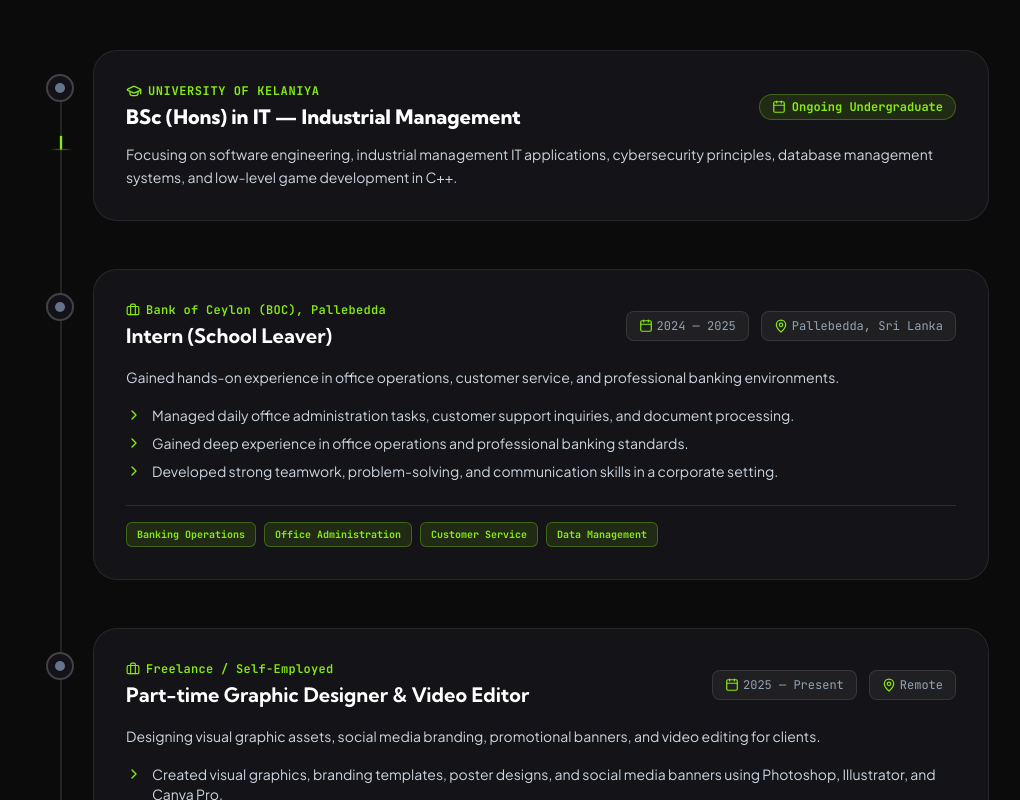
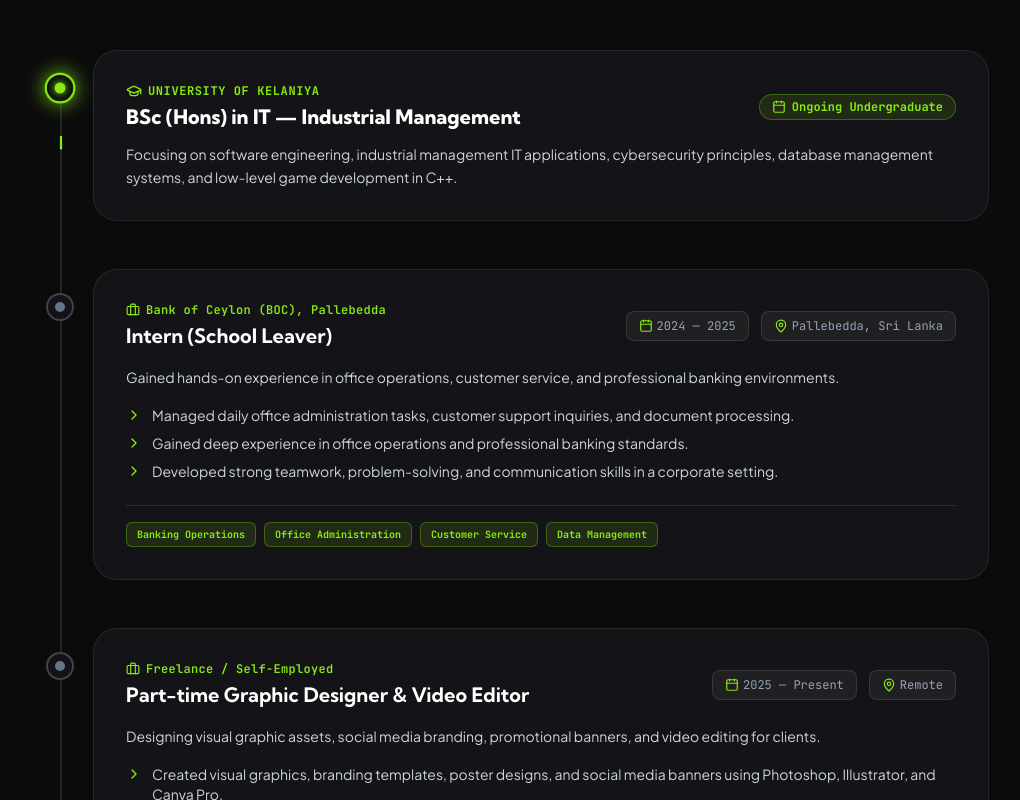
Before and after one commit to Kaveesha-V/My_-portfolio, a React (Vite) app: page / in a window 1280 px wide. Shown: the part 5840-6640 px from the top of the page, without its empty margins (131-1151 px from the left). Built offline with nearby package versions, Linux system fonts and the light colour scheme; no server answers; the database is empty.

Commit message:
Fix line start offset at exact node center top:0, remove circular comet head, and align 1:1 node activation with scroll progress

```diff
--- a/src/components/sections/Timeline.tsx
+++ b/src/components/sections/Timeline.tsx
@@ -23,11 +23,12 @@ export const Timeline: React.FC<TimelineProps> = ({ experiences }) => {
     restDelta: 0.001,
   });
 
+  // Exactly sync node activation with line fill progress reaching each node
   useMotionValueEvent(scrollYProgress, 'change', (latest) => {
     setActiveNodes([
-      latest >= 0.05,
-      latest >= 0.45,
-      latest >= 0.85,
+      latest >= 0.0,  // Node 0 (University) - Start of line
+      latest >= 0.5,  // Node 1 (Bank Internship) - Middle of line
+      latest >= 0.95, // Node 2 (Freelance) - End of line
     ]);
   });
 
@@ -52,22 +53,23 @@ export const Timeline: React.FC<TimelineProps> = ({ experiences }) => {
         {/* Vertical Timeline Container */}
         <div ref={containerRef} className="relative pl-10 sm:pl-14 space-y-12 ml-1 sm:ml-2">
 
-          {/* Static Dim Unfilled Track (Starts at Node 1 center, ends at Node 3 center) */}
+          {/* Static Dim Unfilled Track (Starts at Node 0 center top:0, ends at Node 2 center) */}
           <div
             className="absolute left-[15px] sm:left-[23px] top-[38px] bottom-[38px] w-[2px] bg-white/10 pointer-events-none z-0 rounded-full"
           />
 
-          {/* Continuous Glowing Active Line Fill with Comet Head */}
-          <motion.div
-            style={{
-              scaleY,
-              transformOrigin: 'top',
-            }}
-            className="absolute left-[15px] sm:left-[23px] top-[38px] bottom-[38px] w-[2px] bg-[#88EC11] shadow-[0_0_10px_#88EC11] pointer-events-none z-0 rounded-full"
-          >
-            {/* Glowing Comet Head / Leading Tip */}
-            <div className="absolute bottom-0 left-1/2 -translate-x-1/2 translate-y-1/2 w-3.5 h-3.5 rounded-full bg-[#88EC11] shadow-[0_0_14px_4px_#88EC11]" />
-          </motion.div>
+          {/* Clean Glowing Fill Line (Zero offset from Node 0 center, no circular ball) */}
+          <div className="absolute left-[15px] sm:left-[23px] top-[38px] bottom-[38px] w-[2px] pointer-events-none z-0">
+            <motion.div
+              style={{
+                scaleY,
+                transformOrigin: 'top',
+                background: 'linear-gradient(to bottom, #88EC11 0%, #88EC11 85%, #c2ff6b 100%)',
+                boxShadow: '0 0 10px rgba(136, 236, 17, 0.7)'
+              }}
+              className="w-full h-full rounded-full"
+            />
+          </div>
 
           {/* Node 1: Education (University of Kelaniya) */}
           <motion.div
```
